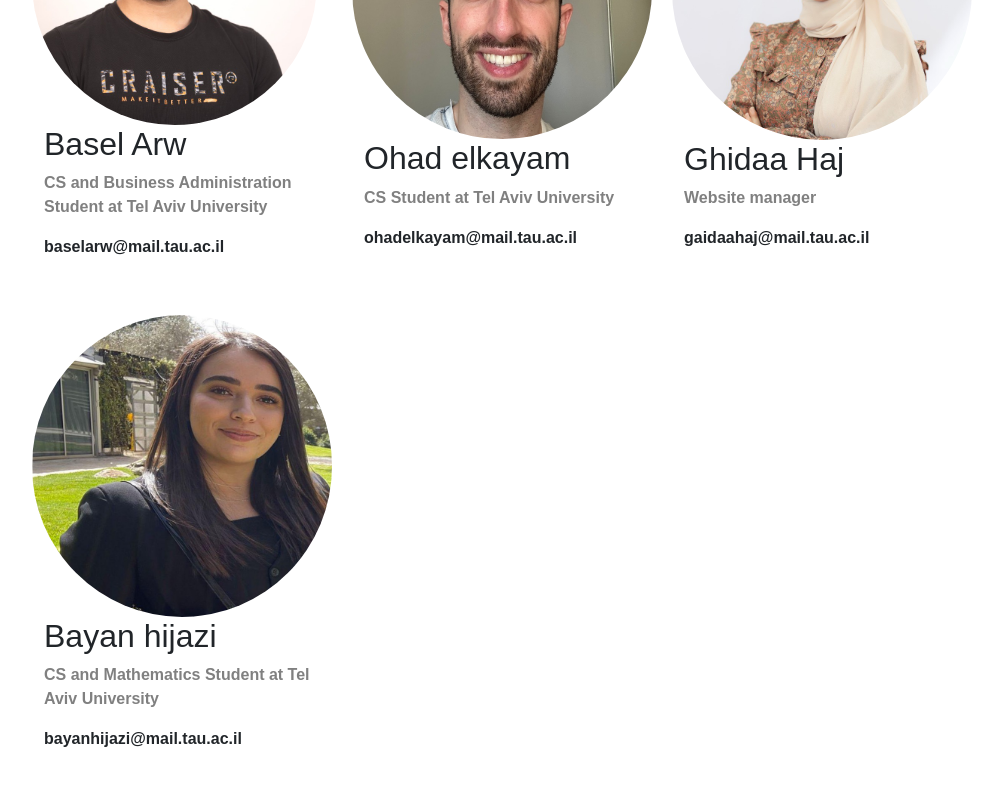
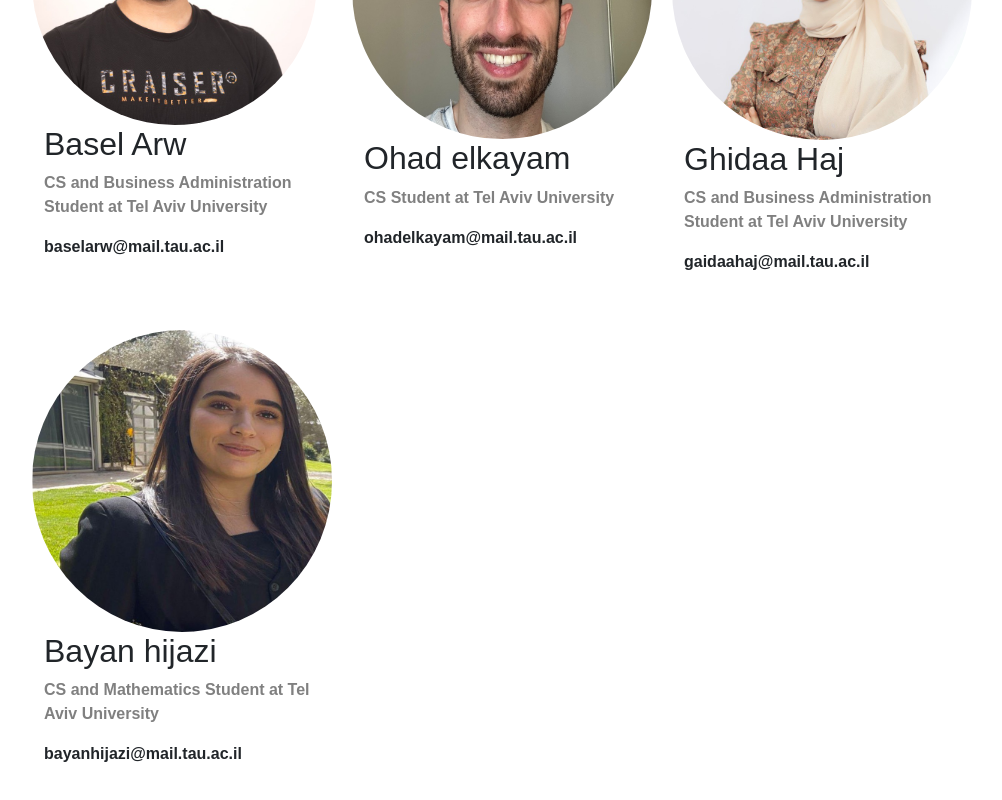
Before and after one commit to ghaidaahaj42/finalproject, a React (Create React App) app: page /about in a window 1280 px wide. Shown: the part 960-1760 px from the top of the page, without its empty margins (62-1064 px from the left). Built offline with nearby package versions, Linux system fonts and the light colour scheme; a web font is replaced by a local one.

Commit message:
little change

```diff
--- a/src/pages/About.js
+++ b/src/pages/About.js
@@ -49,7 +49,7 @@ const About = () => {
           />
           <div className="container">
             <h2>Ghidaa Haj</h2>
-            <p className="title">Website manager</p>
+            <p className="title">CS and Business Administration Student at Tel Aviv University</p>
             <p>gaidaahaj@mail.tau.ac.il</p>
           </div>
         </div>
```
